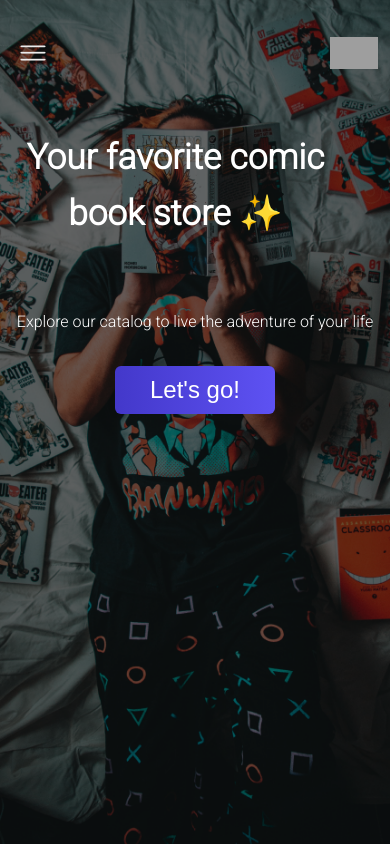
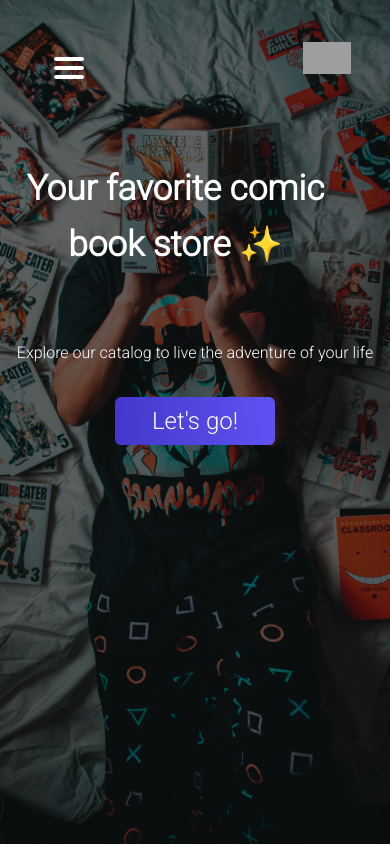
Before and after one commit to xkarimx/front-app, a React (Create React App) app: page / in a window 390 px wide. Shown: the top 846 px of the page. Built offline with nearby package versions, Linux system fonts and the light colour scheme; grey boxes are pictures that could not be loaded.

Commit message:
M 04 menu (#11)
* menu desplegable

* menu terminado

```diff
--- a/src/App.css
+++ b/src/App.css
@@ -2,4 +2,5 @@
   box-sizing: border-box;
   padding: 0;
   margin: 0;
+  font-family: 'Roboto', sans-serif;
 }
--- a/src/components/NavBar/NavBar.jsx
+++ b/src/components/NavBar/NavBar.jsx
@@ -1,15 +1,47 @@
-import React from 'react'
+import React, {useState} from 'react'
 import './navbar.css'
 
-export default function NavBar() {
-  return (
-    <nav className="header-box">
-        <div>
-          <img className='img-logo' src="./image/menu.png" alt="" />
+
+const Navbar = ()=>{
+
+  const [isOpen, setIsOpen] = useState(false)
+
+return (
+
+  <nav>
+   <div className='navbar'>
+
+    <div className={`nav_items ${isOpen && "open"}`}>
+      <div className='porfile'>
+
+        <img className='img-navbar' src="./image/Rectangle 10.png" alt="" />
+
+        <div className='porfile-text'>
+        <p>Lucas Ezequiel Silva</p>
+        <p>lucasezequielsilva@gmail.com</p>
         </div>
-        <div>
-          <img className='img-logo' src="./image/Logo(1) 3.png" alt="logo" />
-        </div>
-    </nav>
-  )
+
+      </div>
+
+      <div className='divAncor'><a  id="ancor"href="#">Read</a></div>
+        <a href="#">Register</a>
+        <a href="#">Login</a>
+        <a href="#">Logout</a>
+    </div>
+    <div className={`nav_toggle  ${isOpen && "open"}`} onClick={()=> setIsOpen(!isOpen)}>
+      <span></span>
+      <span></span>
+      <span></span>
+    </div>
+
+  </div>
+  <div className='logo'>
+      <img src="./image/Logo(1) 3.png" alt="logo" />
+    </div>
+
+ </nav>
+)
+
 }
+
+export default Navbar
--- a/src/components/NavBar/navbar.css
+++ b/src/components/NavBar/navbar.css
@@ -1,16 +1,258 @@
-.header-box {
-  padding: 5px 3%;
-  width: 100%;
+.nav_logo{
+  font-weight: bold;
+  font-size: 20px;
+  margin: 15px;
+  color: #fff;
+}
+.nav_items a{
+  margin: 15px;
+  margin-left: 2rem;
+  color: #fff;
+  position: relative;
+  text-decoration: none;
+  display: none;
+  text-align: center;
+
+}
+
+.divAncor {
+  margin-top: 10px;
+  width: 20px;
+  background-color: #fff;
+  margin-left: 1.4rem;
+  border-radius: 10px;
+
+  width: 90%;
+}
+
+#ancor {
+  color: blue;
+  margin-left: 0.4rem;
+}
+
+.nav_items{
+  display: flex;
+  justify-content: flex-start;
+  align-items: flex-start;
+  align-content: flex-start;
+}
+
+
+.logo img{
+  width: 96px;
+  height: 57px;
+
+}
+.img-navbar {
+  width: 46px;
+height: 46px;
+border-radius: 50px;
+margin-left: 2rem;
+
+}
+
+nav{
   display: flex;
   justify-content: space-between;
-    align-items: center;
-    align-content: center;
-    align-self: center;
+  padding: 10px 10%;
 }
 
-@media (max-width: 750px){
-  .img-logo {
-    width: 3rem;
-    height: 2rem;
+.porfile{
+  display: flex;
+  justify-content: flex-start;
+  align-items: center;
+  gap: 1rem;
+}
+.porfile-text{
+  text-align:left;
+  color: #fff;
+}
+
+.porfile-text p{
+  font-family: 'Roboto', sans-serif;
+  font-style: normal;
+  font-weight: 600;
+  font-size: 16px;
+}
+
+
+
+
+.nav_items{
+  z-index: 800;
+  position: fixed;
+  top: 0px;
+  left: 0;
+  background: linear-gradient(87.46deg, #4338CA 0%, #5E52F3 100%);
+  display: flex;
+  flex-direction: column;
+  width: 30%;
+  height: -webkit-fill-available;
+  transform: translateX(-100%);
+  transition: 0.3s ease all;
+  height: 100vh;
+}
+.nav_items.open{
+  transform: translateX(0) !important
+}
+
+.nav_items a{
+  display: flex;
+}
+
+.nav_toggle{
+
+  display: flex !important;
+  flex-direction: column;
+  margin: 15px;
+  cursor: pointer;
+}
+.nav_toggle span{
+  width: 30px;
+  height: 4px;
+  background: white;
+  margin-bottom: 5px;
+  border-radius: 2px;
+  transform-origin: 5px 0px;
+  transition: all 0.2s linear;
+}
+
+
+
+
+.nav_toggle {
+  z-index: 10000;
+}
+.nav_toggle.open > span{
+  transform: rotate(45deg) translate(0px, 0px);
+  margin-top: -8px;
+  margin-left: 230px;
+  background: #fff;
+  z-index: 10000;
+  position: fixed;
+}
+.nav_toggle.open > span:nth-child(2){
+  display: none;
+}
+.nav_toggle.open > span:nth-child(3){
+  transform: rotate(-45deg) translate(-5px, 1px);
+margin-top: 1px;
+background: #fff;
+}
+
+
+.nav_items{
+  justify-content:flex-start;
+  display: flex;
+  padding-top: 30px;
+}
+
+
+@media (max-width: 1345px){
+  .nav_toggle.open > span{
+      transform: rotate(45deg) translate(0px, 0px);
+      margin-top: -8px;
+      margin-left: 15%;
   }
 }
+
+
+@media (max-width: 1024px) {
+  .nav_items span {
+
+      padding: 10px 3rem;
+  }
+  .nav_items{
+      width: 50%;
+  }
+  .nav_toggle.open > span{
+      transform: rotate(45deg) translate(0px, 0px);
+      margin-top: -8px;
+      margin-left: 30%;
+  }
+}
+
+
+
+
+@media (max-width: 700px) {
+  .nav_items{
+      position: absolute;
+
+      top: 0px;
+      left: 0;
+      background: linear-gradient(87.46deg, #4338CA 0%, #5E52F3 100%);
+      display: flex;
+      flex-direction: column;
+      width: 100%;
+      height: -webkit-fill-available;
+      transform: translateX(-100%);
+      transition: 0.3s ease all;
+      height: 100vh;
+      position: fixed;
+}
+  .nav_items.open{
+      transform: translateX(0) !important
+  }
+
+  .nav_items a{
+      display: flex;
+  }
+  .porfile-text p{
+      font-size: 14px;
+  }
+
+  .nav_toggle{
+      display: flex !important;
+      flex-direction: column;
+      margin: 15px;
+  }
+  .nav_toggle span{
+      width: 30px;
+      height: 4px;
+      background: white;
+      margin-bottom: 5px;
+      border-radius: 2px;
+      transform-origin: 5px 0px;
+      transition: all 0.2s linear;
+    }
+
+
+  .nav_toggle.open > span{
+      transform: rotate(45deg) translate(0px, 0px);
+      margin-top: -8px;
+      margin-left: 72%
+  }
+  .nav_toggle.open > span:nth-child(2){
+      display: none;
+  }
+  .nav_toggle.open > span:nth-child(3){
+      transform: rotate(-45deg) translate(-5px, 1px);
+  }
+
+  .nav_items span {
+
+      padding: 10px 5rem;
+  }
+    .logo img {
+      width: 3rem;
+      height: 2rem;
+    }
+}
+
+@media (max-width: 500px) {
+  .nav_toggle.open > span{
+      transform: rotate(45deg) translate(0px, 0px);
+      margin-top: -8px;
+      margin-left: 70%;
+  }
+}
+
+@media (max-width: 320px) {
+  .nav_toggle.open > span{
+      transform: rotate(45deg) translate(0px, 0px);
+      margin-top: -8px;
+      margin-left: 75%;
+  }
+
+}
```
Also changed, not shown: public/image/Rectangle 10.png (added).
